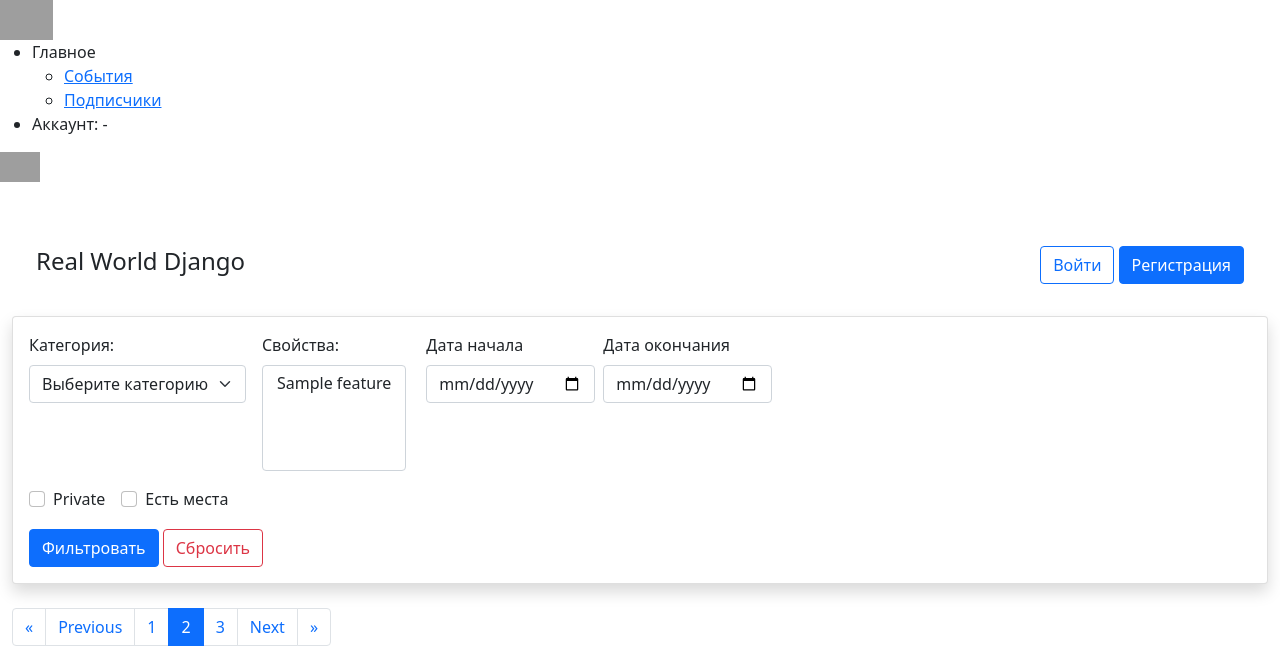
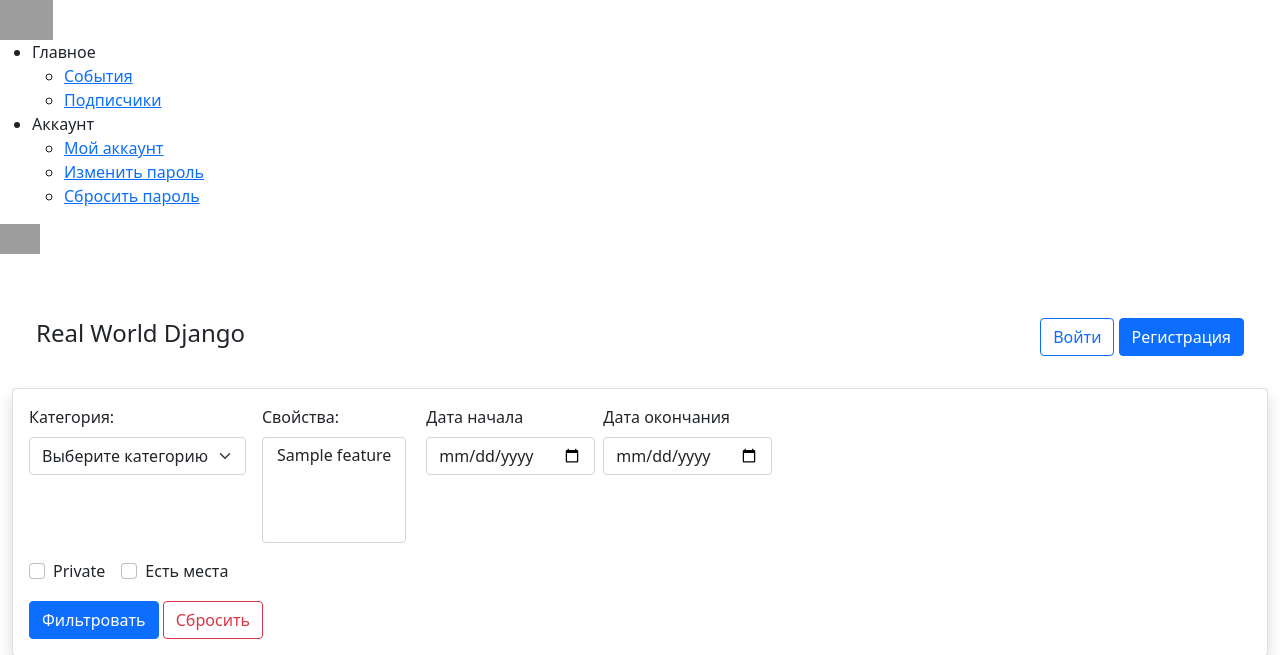
Before and after one commit to wizand0/realworlddjango, a Django app: page /events/list/ in a window 1280 px wide. Shown: the top 655 px of the page. Run offline with Django 4.2, Linux system fonts and the light colour scheme; tables that the repository leaves empty hold one stand-in row (values such as "Sample post"); grey boxes are pictures that could not be loaded.

Commit message:
homework 20220804#2

```diff
--- a/templates/snippets/_left-menu.html
+++ b/templates/snippets/_left-menu.html
@@ -10,21 +10,16 @@
         <li class="vertical-menu-item">
             <span>Главное</span>
             <ul class="vertical-submenu">
-                <li><a href="{% url 'events:event_list' %}">События</a></li>
-                <li><a href="#">Подписчики</a></li>
+                <li><a href="event_list.html">События</a></li>
+                <li><a href="mail.html">Подписчики</a></li>
             </ul>
         </li>
         <li class="vertical-menu-item">
-            {% if user.is_authenticated %}
-                <span>Аккаунт: {{ user.get_username }}</span>
-                <ul class="vertical-submenu">
-                <li><a href="{% url 'accounts:profile' %}">Мой аккаунт</a></li>
-                <li><a href="{% url 'accounts:password_change' %}">Изменить пароль</a></li>
-                <li><a href="{% url 'accounts:password_reset' %}">Сбросить пароль</a></li>
-                <li><a href="{% url 'accounts:logout' %}">Выйти</a></li>
-            {% else %}
-                <span>Аккаунт: - </span>
-            {% endif %}
+            <span>Аккаунт</span>
+            <ul class="vertical-submenu">
+                <li><a href="profile.html">Мой аккаунт</a></li>
+                <li><a href="#">Изменить пароль</a></li>
+                <li><a href="#">Сбросить пароль</a></li>
             </ul>
         </li>
     </ul>
```
